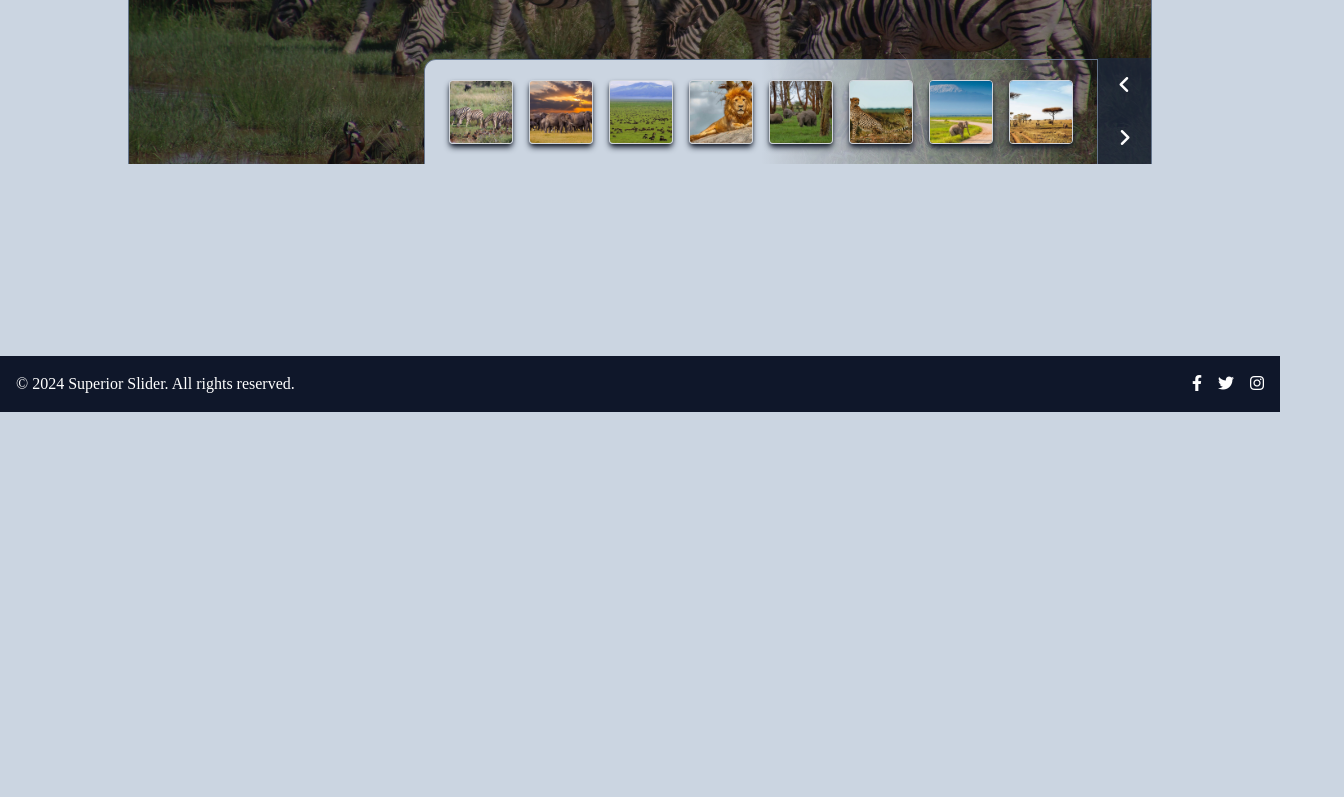
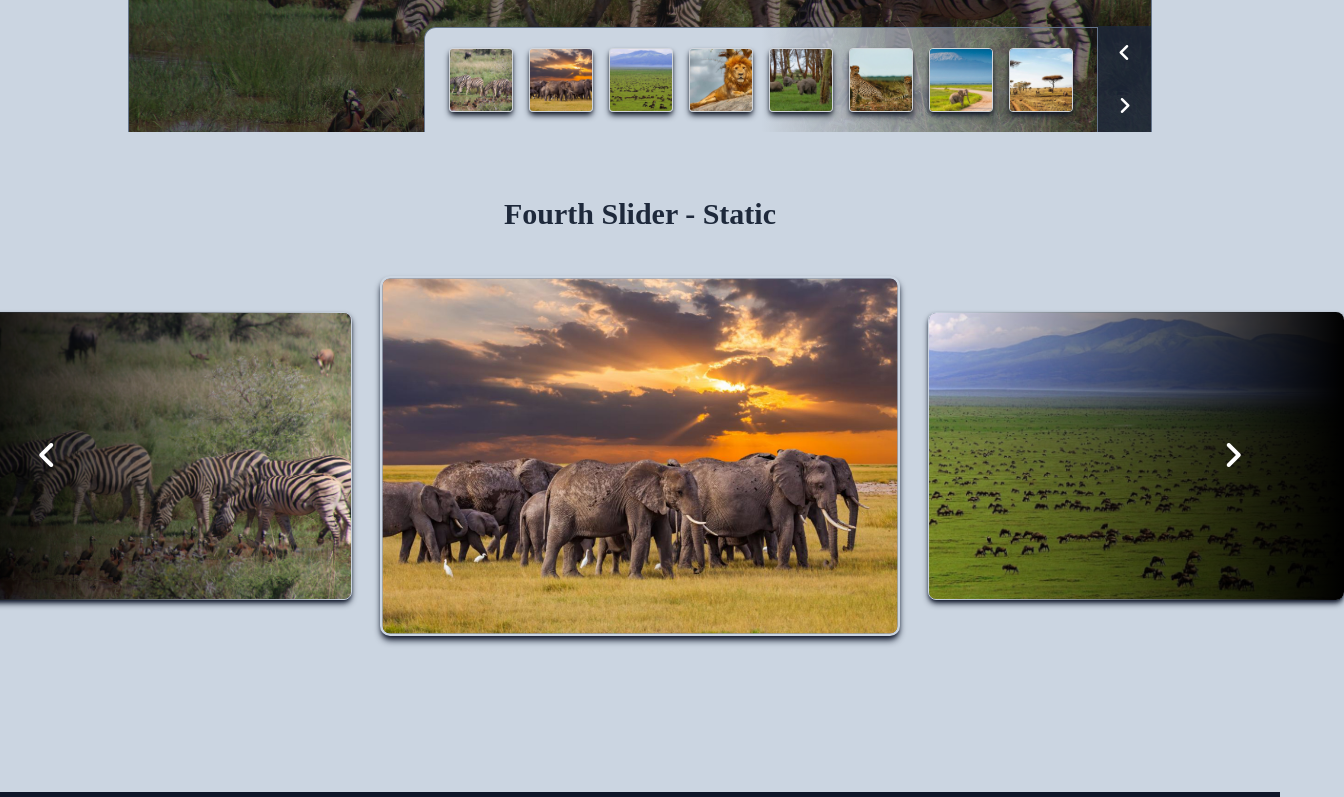
Before and after one commit to E37-Tech/superior-slider, a plain HTML site: page index.html in a window 1280 px wide. Shown: the part 1752-2549 px from the top of the page, 1344 px wide, since content can reach past the window. Before the commit the page ends 2164 px from the top, so only its background shows below. Drawn offline with nearby package versions, Linux system fonts and the light colour scheme; a web font is replaced by a local one.

Commit message:
Add slider4 view

```diff
--- a/css/slider.css
+++ b/css/slider.css
@@ -41,7 +41,7 @@
   left: 0;
   width: 100%;
   height: 100%;
-  background: rgba(0, 0, 0, 0.5); /* Black background with 50% opacity */
-  z-index: 1; /* Ensure it sits on top of the image */
-  pointer-events: none; /* Allow clicks to pass through the overlay */
+  background: rgba(0, 0, 0, 0.5);
+  z-index: 1;
+  pointer-events: none;
 }
--- a/index.html
+++ b/index.html
@@ -122,7 +122,7 @@
         </div>
 
         <!-- Second Slider -->
-        <div class="mt-[6rem]">
+        <div class="mt-[4rem]">
           <h4 class="text-slate-800 text-xl lg:text-3xl font-bold mb-4 text-center">Second Slider - Autoslide</h4>
           <div class="superior-slider w-[80%] h-[30rem] mx-auto relative bg-slate-500/80 border-t border-x border-slate-500 rounded-t-2xl overflow-hidden">
             <img class="superior-image-holder superior-slide-auto-7 size-full object-cover cursor-pointer rounded-t-2xl" src="./images/slider-images/1.jpg" alt="Selected Image"/>
@@ -222,6 +222,37 @@
             </div>
           </div>
         </div>
+
+        <!-- Fourth Slider -->
+        <div class="mt-[4rem]">
+          <h4 class="text-slate-800 text-xl lg:text-3xl font-bold mb-20 text-center">Fourth Slider - Static</h4>
+          <div class="superior-multiple-slider relative">
+            <div class="superior-wrapper-holder w-[160%] lg:w-[110%] -ml-[30%] lg:-ml-[5%] h-[18rem] grid grid-cols-3 md:gap-20">
+              <div class="relative">
+                <div class="absolute size-full rounded-lg bg-gradient-to-r from-black via-black/50 to-transparent inset-0"></div>
+                <img class="superior-element-holder size-full object-cover cursor-pointer rounded-lg border border-slate-300 bg-slate-500 shadow-md shadow-slate-900" src="./images/slider-images/1.jpg"/>
+              </div>
+              <div class="relative scale-125">
+                <img class="superior-element-holder size-full object-cover cursor-pointer rounded-lg border-2 border-slate-300 bg-slate-500 shadow-md shadow-slate-900" src="./images/slider-images/2.jpg"/>
+              </div>
+              <div class="relative">
+                <div class="absolute size-full rounded-lg bg-gradient-to-r from-transparent via-black/50 to-black inset-0"></div>
+                <img class="superior-element-holder size-full object-cover cursor-pointer rounded-lg border border-slate-300 bg-slate-500 shadow-md shadow-slate-900" src="./images/slider-images/3.jpg"/>
+              </div>
+            </div>
+
+
+            <button class="group absolute left-5 top-1/2 transform translate-y-[-50%] text-white text-[2rem] size-[3.4rem] rounded-full border border-transparent hover:border-gray-500 transition-all duration-500 ease-in-out">
+              <i class="fa-solid fa-angle-left group-hover:scale-[120%] transition-all duration-500 ease-in-out"></i>
+            </button>
+            <button class="group absolute right-5 top-1/2 transform translate-y-[-50%] text-white text-[2rem] size-[3.4rem] rounded-full border border-transparent hover:border-gray-500 transition-all duration-500 ease-in-out">
+              <i class="fa-solid fa-angle-right group-hover:scale-[120%] transition-all duration-500 ease-in-out"></i>
+            </button>
+
+            <div class="superior-wrapper hidden">
+            </div>
+          </div>
+        </div>
       </section>
     </main>
 
@@ -238,5 +269,6 @@
     </footer>
 
     <script src="./js/slider.js"></script>
+    <script src="./js/slide2.js"></script>
   </body>
 </html>
```
Also changed, not shown: js/slider2.js (added).
